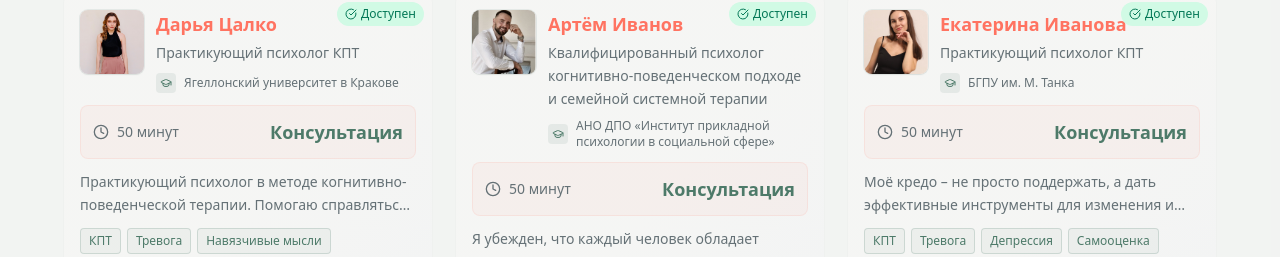
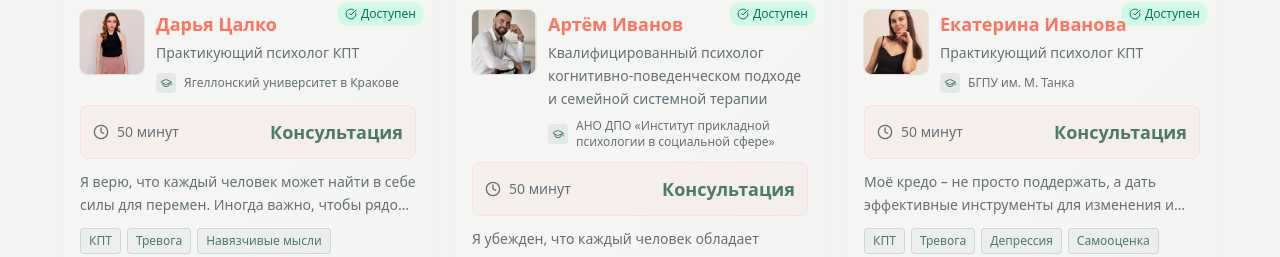
Before and after one commit to dariatsalko/growth-path-kit, a React (Vite) app: page / in a window 1280 px wide. Shown: the part 3329-3586 px from the top of the page. Built offline with nearby package versions, Linux system fonts and the light colour scheme.

Commit message:
Обновить описание психолога

```diff
--- a/src/components/PsychologistsSection.tsx
+++ b/src/components/PsychologistsSection.tsx
@@ -48,7 +48,7 @@ const PsychologistsSection = ({ onSelectPsychologist }: PsychologistsSectionProp
     experience: "Ягеллонский университет в Кракове",
     price: "Консультация",
     available: true,
-    description: "Практикующий психолог в методе когнитивно-поведенческой терапии. Помогаю справляться с тревогой, навязчивыми мыслями, трудностями в отношениях и неуверенностью в себе. Создаю тёплое и безопасное пространство для перемен. Работаю онлайн.",
+    description: "Я верю, что каждый человек может найти в себе силы для перемен. Иногда важно, чтобы рядом оказался кто-то, кто поможет увидеть эти силы и шаг за шагом начать путь к себе.",
     detailedDescription: "Я верю, что каждый человек может найти в себе силы для перемен. Иногда важно, чтобы рядом оказался кто-то, кто поможет увидеть эти силы и шаг за шагом начать путь к себе.\n\nЯ работаю в методе когнитивно-поведенческой терапии (КПТ), опираясь на научно доказанные подходы. В консультациях для меня важны уважение, эмпатия и ощущение безопасности, чтобы вы могли говорить открыто и находить решения именно для вашей жизни.\n\nС чем я работаю:\n• тревога, навязчивые мысли, панические атаки\n• низкая самооценка и самокритика\n• сложности в отношениях, конфликты, повторяющиеся сценарии\n• прокрастинация, перфекционизм, эмоциональное выгорание\n• депрессивные состояния и потеря интереса к жизни\n\nОбразование и опыт:\n• магистратура по психологии, Ягеллонский университет (Краков)\n• первая специальность – медиа и культура\n• обучение на клиническом курсе когнитивно-поведенческой терапии в Минском институте КПТ\n• волонтёрский опыт сказкотерапии в Государственном фонде в Польше\n\nРаботаю только онлайн."
   }, {
     name: "Артём Иванов",
```
